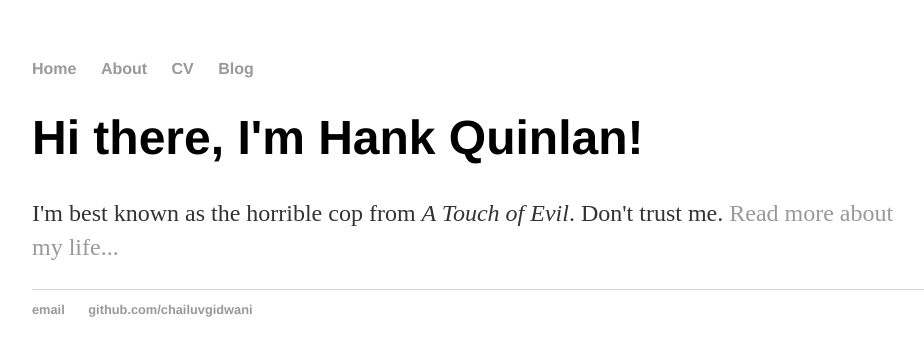
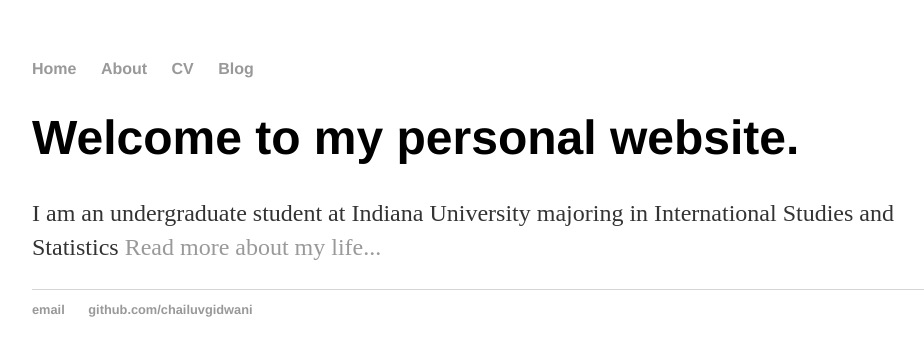
Before and after one commit to chailuvgidwani/chailuvgidwani.github.io, a Jekyll site: the page built from index.html, in a window 1280 px wide. Shown: the top 356 px of the page, without its empty margins (160-1084 px from the left). Built offline with Jekyll 4.4.1, drawn with Linux system fonts in a browser that asks for light colours.

Commit message:
Update index.html
HQAdapt

```diff
--- a/index.html
+++ b/index.html
@@ -1,9 +1,9 @@
 ---
 layout: default
-title: Hank Quinlan, Horrible Cop
+title: Chailuv Gidwani
 ---
 
 		<div class="blurb">
-			<h1>Hi there, I'm Hank Quinlan!</h1>
-			<p>I'm best known as the horrible cop from <em>A Touch of Evil</em>. Don't trust me. <a href="/about">Read more about my life...</a></p>
+			<h1>Welcome to my personal website.</h1>
+			<p>I am an undergraduate student at Indiana University majoring in International Studies and Statistics <a href="/about">Read more about my life...</a></p>
 		</div>
```
